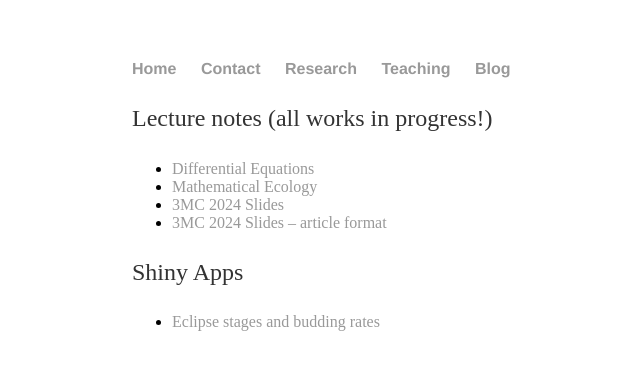
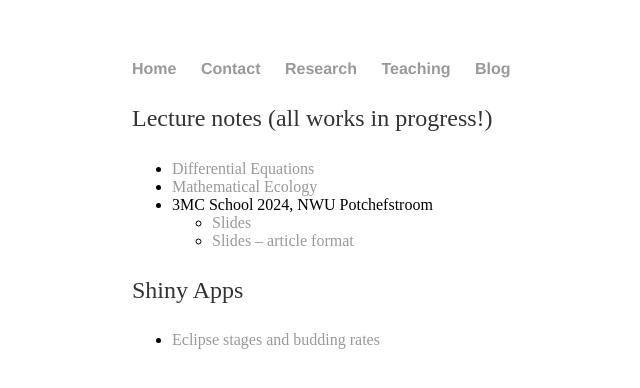
Before and after one commit to jameswatmough/jameswatmough.github.io, a Jekyll site: the page built from teaching/index.md, in a window 1280 px wide. Shown: the top 388 px of the page, without its empty margins (60-700 px from the left). Built offline with Jekyll 4.4.1, drawn with Linux system fonts in a browser that asks for light colours.

Commit message:
update links to Pots school slides

```diff
--- a/teaching/index.md
+++ b/teaching/index.md
@@ -9,8 +9,9 @@ Lecture notes (all works in progress!)
 
 + [Differential Equations](https://jameswatmough.github.io/DifferentialEquations)
 + [Mathematical Ecology](https://jameswatmough.github.io/IntroductoryMathematicalBiology)
-+ [3MC 2024 Slides](https://jameswatmough.github.io/IntroductoryMathematicalBiology/SASchool2024-lec1.pdf)
-+ [3MC 2024 Slides -- article format](https://jameswatmough.github.io/IntroductoryMathematicalBiology/SASchool2024-lec1-notes.pdf)
++ 3MC School 2024, NWU Potchefstroom
+  + [Slides](https://jameswatmough.github.io/IntroductoryMathematicalBiology/SASchool2024-lec1.pdf)
+  + [Slides -- article format](https://jameswatmough.github.io/IntroductoryMathematicalBiology/SASchool2024-lec1-notes.pdf)
 
 Shiny Apps
 
```
